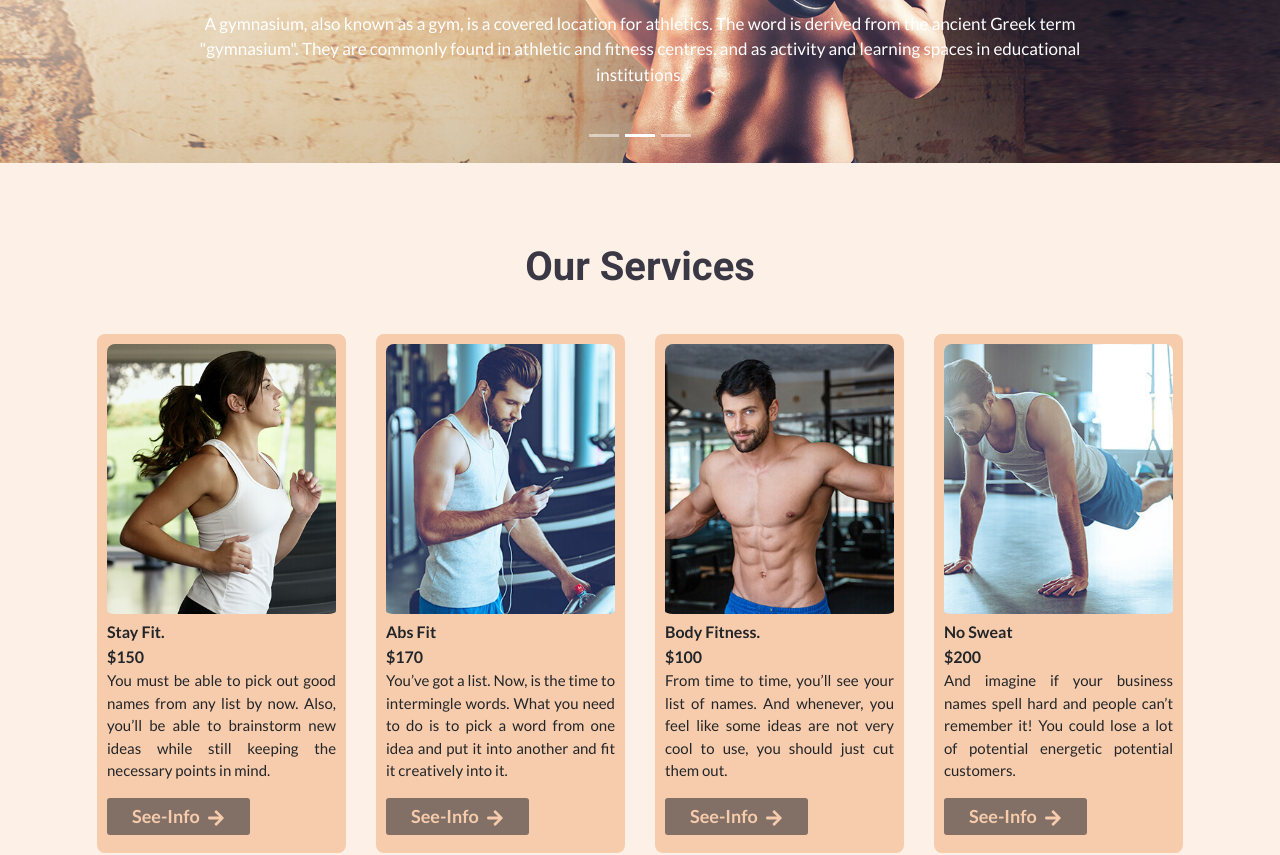
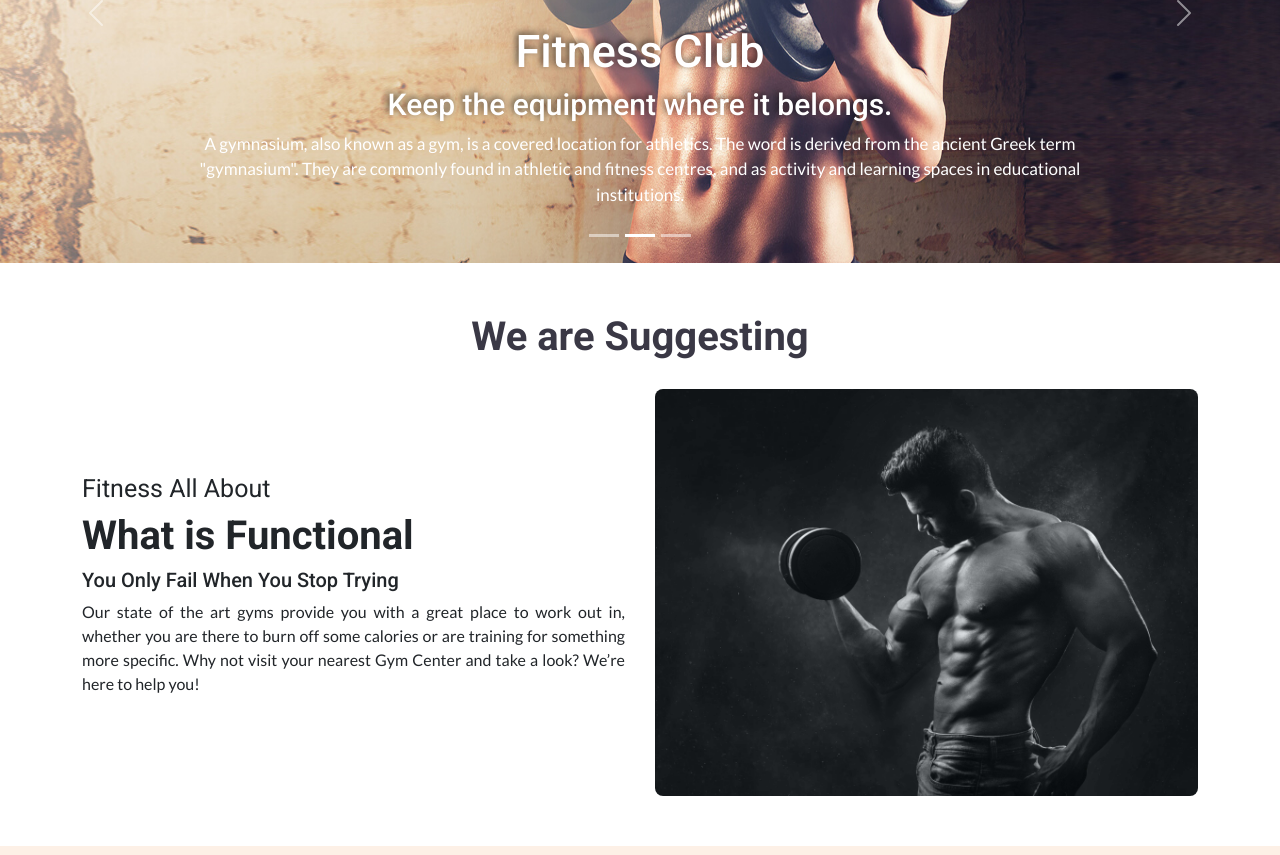
Before and after one commit to SHAFAYET-HOWLADER/independent_service_provider, a React (Create React App) app: page / in a window 1280 px wide. Shown: the part 320-1175 px from the top of the page. Built offline with nearby package versions, Linux system fonts and the light colour scheme; no server answers; a web font is replaced by a local one.

Commit message:
correction updated

```diff
--- a/public/index.html
+++ b/public/index.html
@@ -29,7 +29,7 @@
       work correctly both with client-side routing and a non-root public URL.
       Learn how to configure a non-root public URL by running `npm run build`.
     -->
-  <title>gymnasium Center</title>
+  <title>Fitness Center</title>
 </head>
 
 <body>
--- a/src/Home/Home.js
+++ b/src/Home/Home.js
@@ -1,11 +1,13 @@
 import React from 'react';
 import Banner from '../Pages/Banner/Banner';
+import ExplorePage from '../Pages/ExplorePage/ExplorePage';
 import Services from '../Pages/Services/Services';
 
 const Home = () => {
     return (
         <div>
             <Banner></Banner>
+            <ExplorePage></ExplorePage>
             <Services></Services>
         </div>
     );
--- a/src/Pages/Banner/Banner.css
+++ b/src/Pages/Banner/Banner.css
@@ -8,13 +8,24 @@
 #banner .banner_text h3{
   font-family: 'Roboto', sans-serif;
   font-size: 30px;
-  padding: 20px 0px;
   color: #fff;
   text-shadow: -2px -2px 6px rgba(0,0,0,0.6);
 }
 #banner .banner_text p{
   font-family: 'Lato', sans-serif;
   font-size: 17px;
-  padding: 20px 0px;
   color: #fff;
 }
+
+/*<-----apply media query-------->*/
+@media (min-width: 992px) and (max-width: 1199px){}
+@media (min-width: 768px) and (max-width: 991.98px){
+
+}
+@media (min-width: 576px) and (max-width: 767.98px){
+
+}
+@media (max-width: 575.98px){
+
+}
+/*<-----apply media query-------->*/
--- a/src/Pages/Banner/Banner.js
+++ b/src/Pages/Banner/Banner.js
@@ -10,38 +10,41 @@ const Banner = () => {
             <Carousel fade>
             <Carousel.Item>
                 <img
-                    className="d-block w-100"
+                    style={{height: '500px'}}
+                    className="d-block  w-100"
                     src={banner_one}
                     alt="First slide"
                 />
-                <Carousel.Caption className='banner_text'>
-                    <h1>Gymnasium Center</h1>
+                <Carousel.Caption className='banner_text mt-auto'>
+                    <h1>Fitness  Club</h1>
                     <h3>Put your weights back.</h3>
                     <p>a large room used for various indoor sports (such as basketball or boxing) and usually equipped with gymnastic apparatus.</p>
                 </Carousel.Caption>
             </Carousel.Item>
             <Carousel.Item>
                 <img
-                    className="d-block w-100"
+                    style={{height: '500px'}}
+                    className="d-block  w-100"
                     src={banner_two}
                     alt="Second slide"
                 />
 
-                <Carousel.Caption className='banner_text'>
-                    <h1>Gymnasium Center</h1>
+                <Carousel.Caption className='banner_text mt-auto'>
+                    <h1>Fitness  Club</h1>
                     <h3>Keep the equipment where it belongs.</h3>
                     <p>A gymnasium, also known as a gym, is a covered location for athletics. The word is derived from the ancient Greek term "gymnasium". They are commonly found in athletic and fitness centres, and as activity and learning spaces in educational institutions.</p>
                 </Carousel.Caption>
             </Carousel.Item>
             <Carousel.Item>
                 <img
-                    className="d-block w-100"
+                    style={{height: '500px'}}
+                    className="d-block   w-100"
                     src={banner_three}
                     alt="Third slide"
                 />
 
-                <Carousel.Caption className='banner_text'>
-                    <h1>Gymnasium Center</h1>
+                <Carousel.Caption className='banner_text mt-auto'>
+                    <h1>Fitness  Club</h1>
                     <h3>Be mindful of your surroundings.</h3>
                     <p>school for gymnastics," from the Greek gymnasion, "public place where exercises are practiced.</p>
                 </Carousel.Caption>
--- a/src/Pages/CheckOut/CheckOut.js
+++ b/src/Pages/CheckOut/CheckOut.js
@@ -4,7 +4,7 @@ const CheckOut = () => {
     return (
         <section id="checkout">
             <div className='container'>
-                <h2>Thanks for checking Out</h2>
+                <h2>Thank you for the booking.</h2>
             </div>
         </section>
     );
--- /dev/null
+++ b/src/Pages/ExplorePage/ExplorePage.css
@@ -0,0 +1,54 @@
+
+.explore_content{
+    display: grid;
+    grid-template-columns: repeat(2, 1fr);
+    align-items: center;
+    grid-gap: 30px;
+}
+#explore{
+    padding: 50px 0px;
+}
+.explore_content .img img{
+    width: 100%;
+    border-radius: 8px;
+}
+.explore_text h2,h3,h4{
+    font-family: 'Roboto', sans-serif;
+}
+.explore_text h2{
+    font-size: 25px;
+    font-weight: 400;
+}
+.explore_text h3{
+    font-size: 40px;
+    font-weight: 600;
+}
+.explore_text h4{
+    font-size: 20px;
+    font-weight: 500;
+}
+.explore_text p{
+    font-family: 'Lato', sans-serif;
+    font-size: 16px;
+    font-weight: 400;
+    text-align: justify;
+}
+
+/*<-----apply media query-------->*/
+@media (min-width: 992px) and (max-width: 1199px){}
+@media (min-width: 768px) and (max-width: 991.98px){
+
+}
+@media (min-width: 576px) and (max-width: 767.98px){
+    .explore_content{
+        display: flex;
+       flex-direction: column;
+    }
+}
+@media (max-width: 575.98px){
+    .explore_content{
+        display: flex;
+       flex-direction: column;
+    }
+}
+/*<-----apply media query-------->*/
--- /dev/null
+++ b/src/Pages/ExplorePage/ExplorePage.js
@@ -0,0 +1,28 @@
+import React from 'react';
+import fitness from '../../banner_img/fitness(1).jpg';
+import './ExplorePage.css'
+const ExplorePage = () => {
+    return (
+        <section id="explore">
+            <div className='container'>
+                <h2 className='section_title'>We are Suggesting</h2>
+              <div className='explore_content'>
+
+                 <div className='explore_text'>
+                     <h2>Fitness All About</h2>
+                     <h3>What is Functional</h3>
+                     <h4>You Only Fail When You Stop Trying</h4>
+                      <p>
+                      Our state of the art gyms provide you with a great place to work out in, whether you are there to burn off some calories or are training for something more specific. Why not visit your nearest Gym Center and take a look? We’re here to help you!
+                      </p>
+                 </div>
+                 <div className='img'>
+                     <img src={fitness} alt='img'/>
+                 </div>
+              </div>
+            </div>
+        </section>
+    );
+};
+
+export default ExplorePage;
--- a/src/Pages/NotAvailable/NotAvailable.js
+++ b/src/Pages/NotAvailable/NotAvailable.js
@@ -8,7 +8,7 @@ const NotAvailable = () => {
                 <div className='error_text error_space'>
                     <h2 className='text-danger'>404!</h2>
                    <h3 className='text-danger'>Ops! It seems error searching...</h3>
-                   <small>Please confirm correct search location</small>
+                   <small>Please confirm correct routing search</small>
                 </div>
                 <div className='error_img error_space'>
                     <img src={error_page} alt='error_img' />
```
Also changed, not shown: src/banner_img/fitness(1).jpg (added).
